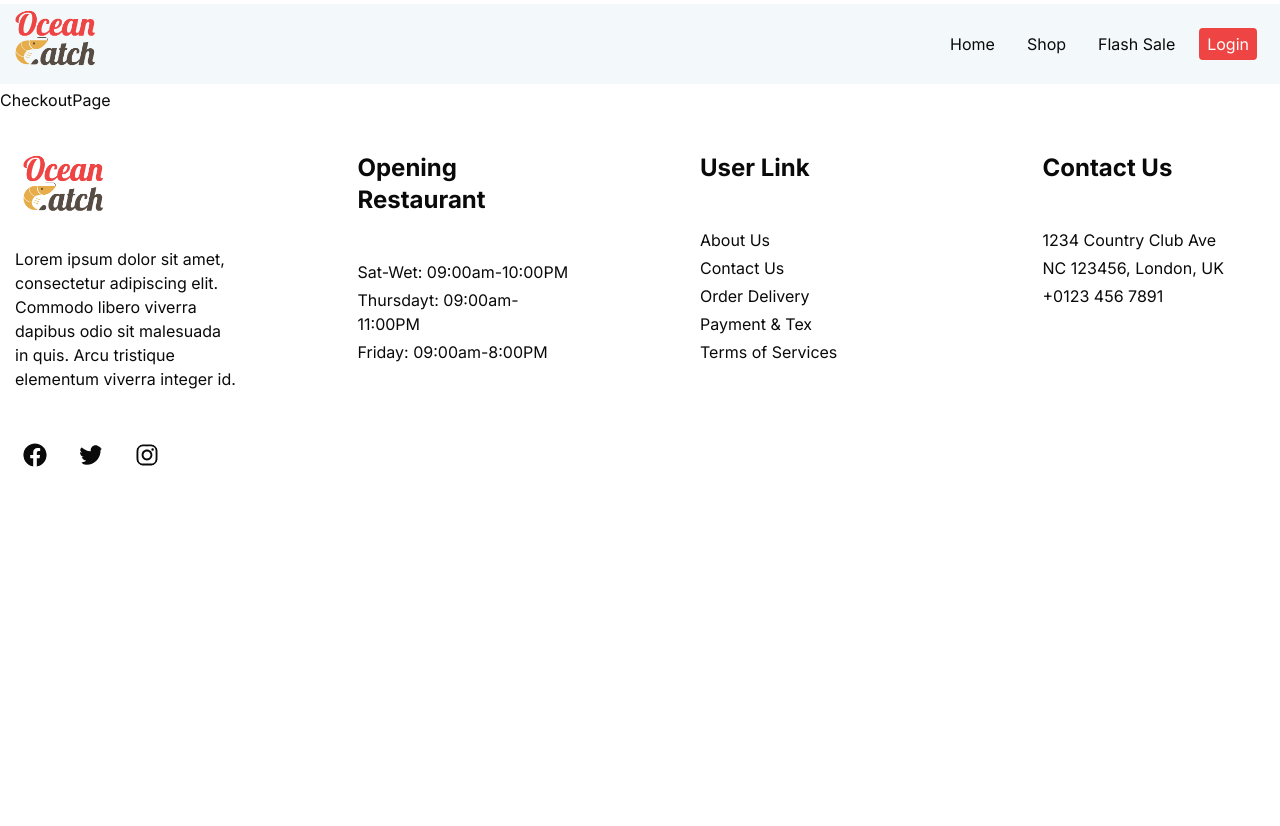
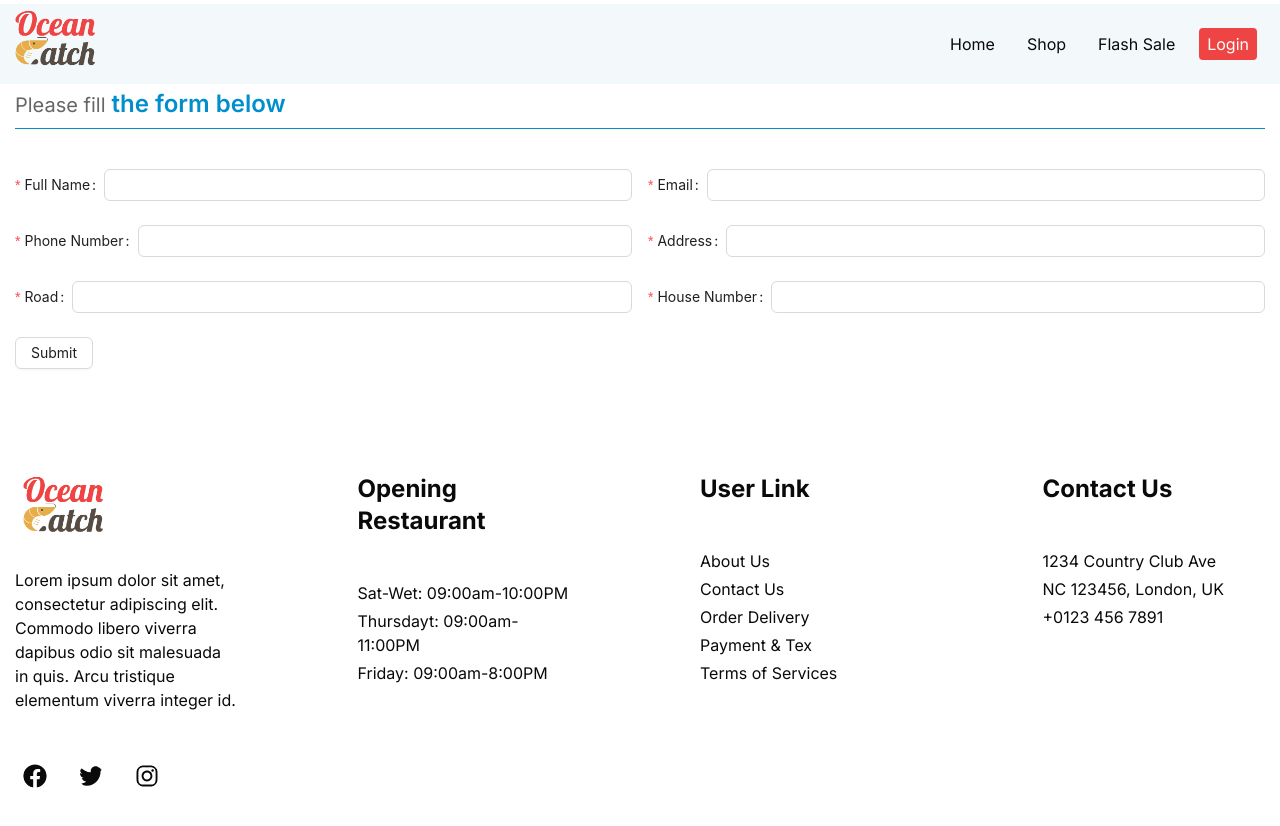
Before and after one commit to mahdimortuza/ocean-catch-client, a Next.js app: page /checkout in a window 1280 px wide. Shown: the top 826 px of the page. Before the commit the page ends 800 px from the top, so only its background shows below. Built offline with nearby package versions, Linux system fonts and the light colour scheme.

Commit message:
form added

```diff
--- a/src/app/(withCommonLayout)/checkout/page.tsx
+++ b/src/app/(withCommonLayout)/checkout/page.tsx
@@ -1,5 +1,86 @@
+"use client";
+import Container from "@/components/Container";
+import SectionTitle from "@/components/SectionTitle/SectionTitle";
+import { Button, Col, Form, Input, Row } from "antd";
+
 const CheckoutPage = () => {
-  return <div>CheckoutPage</div>;
+  return (
+    <Container>
+      <SectionTitle title="Please fill" highlight="the form below" link="" />
+
+      <Form className="py-10">
+        <Row gutter={[16, 16]}>
+          <Col xs={24} sm={12}>
+            <Form.Item
+              label="Full Name"
+              name="fullName"
+              rules={[
+                { required: true, message: "Please enter your full name" },
+              ]}
+            >
+              <Input />
+            </Form.Item>
+          </Col>
+          <Col xs={24} sm={12}>
+            <Form.Item
+              label="Email"
+              name="email"
+              rules={[{ required: true, message: "Please enter your email" }]}
+            >
+              <Input type="email" />
+            </Form.Item>
+          </Col>
+        </Row>
+        <Row gutter={[16, 16]}>
+          <Col xs={24} sm={12}>
+            <Form.Item
+              label="Phone Number"
+              name="phone"
+              rules={[
+                { required: true, message: "Please enter your phone number" },
+              ]}
+            >
+              <Input type="tel" />
+            </Form.Item>
+          </Col>
+          <Col xs={24} sm={12}>
+            <Form.Item
+              label="Address"
+              name="address"
+              rules={[{ required: true, message: "Please enter your address" }]}
+            >
+              <Input />
+            </Form.Item>
+          </Col>
+        </Row>
+        <Row gutter={[16, 16]}>
+          <Col xs={24} sm={12}>
+            <Form.Item
+              label="Road"
+              name="road"
+              rules={[{ required: true, message: "Please enter your road" }]}
+            >
+              <Input />
+            </Form.Item>
+          </Col>
+          <Col xs={24} sm={12}>
+            <Form.Item
+              label="House Number"
+              name="houseNo"
+              rules={[
+                { required: true, message: "Please enter your house number" },
+              ]}
+            >
+              <Input />
+            </Form.Item>
+          </Col>
+        </Row>
+        <Form.Item>
+          <Button htmlType="submit">Submit</Button>
+        </Form.Item>
+      </Form>
+    </Container>
+  );
 };
 
 export default CheckoutPage;
--- a/src/app/(withCommonLayout)/my-cart/page.tsx
+++ b/src/app/(withCommonLayout)/my-cart/page.tsx
@@ -51,17 +51,16 @@ const MyCartPage = () => {
               </div>
             </div>
 
-            <Link href="/checkout">
-              <div className="flex flex-col mx-5  my-5 gap-3">
-                <button className="bg-yellow-500 hover:bg-yellow-600 text-white py-3 px-5 flex justify-between rounded-md">
-                  <span>Proceed checkout</span>
-                  <span>
-                    <ScanLine />
-                  </span>
-                </button>
-              </div>
-            </Link>
             <div className="flex flex-col mx-5  my-5 gap-3">
+              <Link
+                href="/checkout"
+                className="bg-yellow-500 hover:bg-yellow-600 text-white py-3 px-5 flex justify-between rounded-md"
+              >
+                <span>Proceed checkout</span>
+                <span>
+                  <ScanLine />
+                </span>
+              </Link>
               <button
                 onClick={() => handleClearCart()}
                 className="bg-red-600 hover:bg-red-500 text-white py-3 px-5 flex justify-between rounded-md"
```
